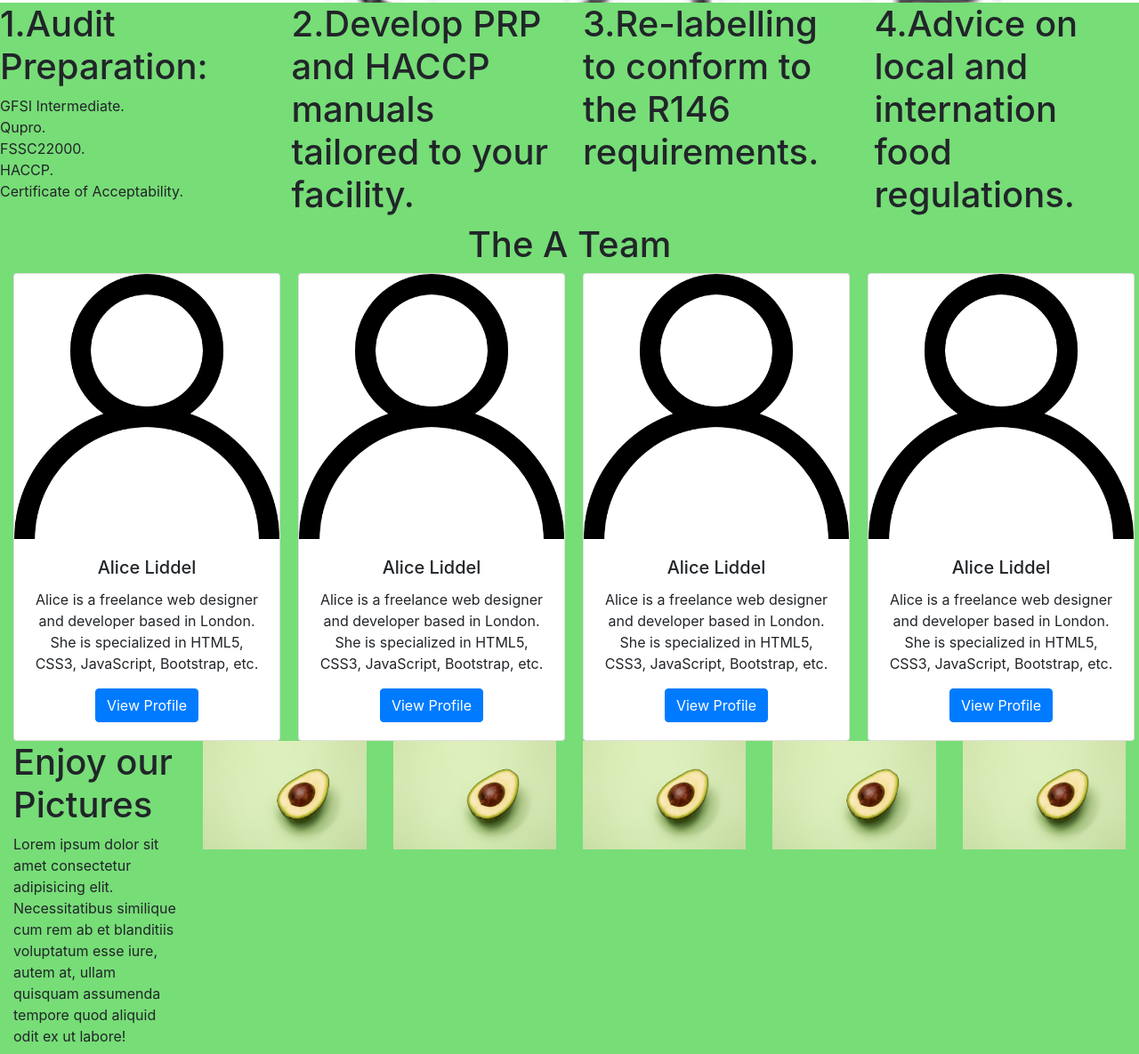
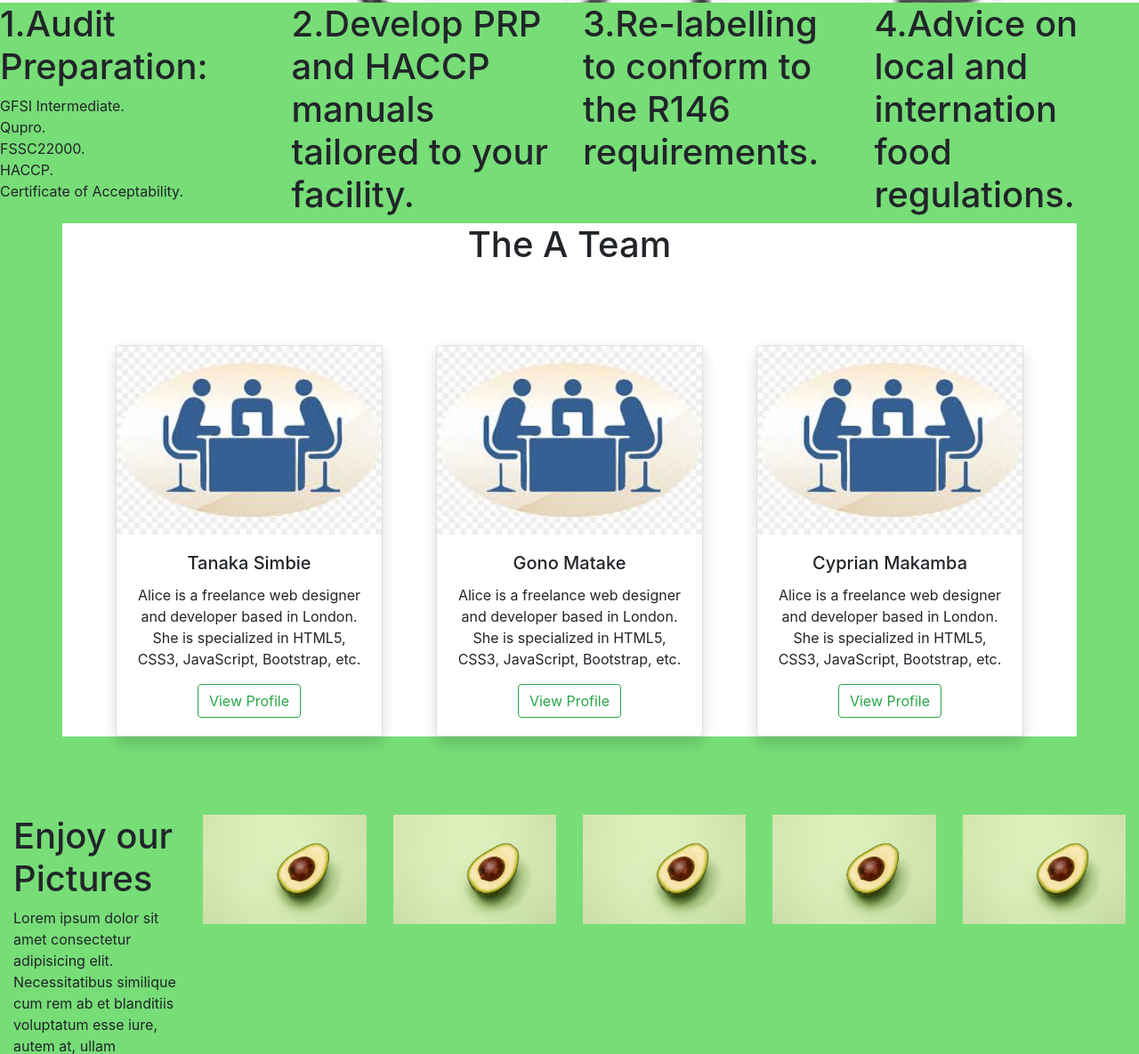
Before and after one commit to sayiO/html-css-javascript-miniprojects, a plain HTML site: page index.html in a window 1280 px wide. Shown: the part 797-1982 px from the top of the page at 89% size. Drawn offline with nearby package versions, Linux system fonts and the light colour scheme.

Commit message:
modified the css around cards

```diff
--- a/index.html
+++ b/index.html
@@ -72,53 +72,50 @@
             </div>
         </div>
     </div>
-    <div id="our-team" class="container-fluid">
+    <div id="our-team" class="container">
         <h1 class="text-lg-center">The A Team</h1>
         <div class="row">
+            <div class="card-deck">
 
-            <div class=" col-sm-3">
-                <div class="card" style="width: 300px;">
-                    <img src="images/user.png" class="card-img-top" alt="...">
+
+                <div class="col-sm-4">
+                    <div class="card shadow" style="width:300px">
+                        <div class="inner">
+                            <img src="images/download.jpg" class="card-img-top img-fluid" alt="card image">
+                        </div>
                         <div class="card-body text-center">
-                        <h5 class="card-title">Alice Liddel</h5>
+                            <h5 class="card-title">Tanaka Simbie</h5>
                             <p class="card-text">Alice is a freelance web designer and developer based in London. She is specialized in HTML5, CSS3, JavaScript, Bootstrap, etc.</p>
-                        <a href="#" class="btn btn-primary">View Profile</a>
+                            <a href="#" class="btn btn-outline-success">View Profile</a>
                         </div>
                     </div>
                 </div>
-            <div class=" col-sm-3">
-                <div class="card" style="width: 300px;">
-                    <img src="images/user.png" class="card-img-top" alt="...">
+                <div class=" col-sm-4">
+                    <div class="card shadow" style="width:300px">
+                        <div class="inner">
+                            <img src="images/download.jpg" class="card-img-top img-fluid" alt="card image">
+                        </div>
                         <div class="card-body text-center">
-                        <h5 class="card-title">Alice Liddel</h5>
+                            <h5 class="card-title">Gono Matake</h5>
                             <p class="card-text">Alice is a freelance web designer and developer based in London. She is specialized in HTML5, CSS3, JavaScript, Bootstrap, etc.</p>
-                        <a href="#" class="btn btn-primary">View Profile</a>
+                            <a href="#" class="btn btn-outline-success">View Profile</a>
                         </div>
                     </div>
                 </div>
-            <div class=" col-sm-3">
-                <div class="card" style="width: 300px;">
-                    <img src="images/user.png" class="card-img-top" alt="...">
+                <div class=" col-sm-4">
+                    <div class="card  shadow" style="width:300px">
+                        <div class="inner">
+                            <img src="images/download.jpg" class="card-img-top img-fluid" alt="card image">
+                        </div>
                         <div class="card-body text-center">
-                        <h5 class="card-title">Alice Liddel</h5>
+                            <h5 class="card-title">Cyprian Makamba</h5>
                             <p class="card-text">Alice is a freelance web designer and developer based in London. She is specialized in HTML5, CSS3, JavaScript, Bootstrap, etc.</p>
-                        <a href="#" class="btn btn-primary">View Profile</a>
+                            <a href="#" class="btn btn-outline-success">View Profile</a>
                         </div>
                     </div>
                 </div>
-            <div class=" col-sm-3">
-                <div class="card" style="width: 300px;">
-                    <img src="images/user.png" class="card-img-top" alt="...">
-                    <div class="card-body text-center">
-                        <h5 class="card-title">Alice Liddel</h5>
-                        <p class="card-text">Alice is a freelance web designer and developer based in London. She is specialized in HTML5, CSS3, JavaScript, Bootstrap, etc.</p>
-                        <a href="#" class="btn btn-primary">View Profile</a>
             </div>
         </div>
-            </div>
-
-        </div>
-
     </div>
     <div id="gallery" class="container-fluid">
         <div class="row">
--- a/styles.css
+++ b/styles.css
@@ -15,7 +15,7 @@
             .navbar {
                 padding: 1% 0;
                 font-size: 1.2em;
-                background: #90EE90;
+                background: white;
             }
 
             .navbar-brand {
@@ -61,3 +61,26 @@
             .banner-info {
                 text-align: center;
             }
+
+            #our-team {
+                background-color: white;
+                width: 100%;
+            }
+
+            #our-team .row {
+                justify-content: center;
+                margin-top: 8%;
+                margin-bottom: 8%;
+            }
+
+            .inner {
+                overflow: hidden;
+            }
+
+            .inner img {
+                transition: all 1.5s ease;
+            }
+
+            .inner:hover img {
+                transform: scale(1.5);
+            }
```
Also changed, not shown: images/bee.jpg (added), images/bob.jpg (added), images/download.jpg (added), images/user-male.png (added). Lines whose indentation alone changed are shown as unchanged.
